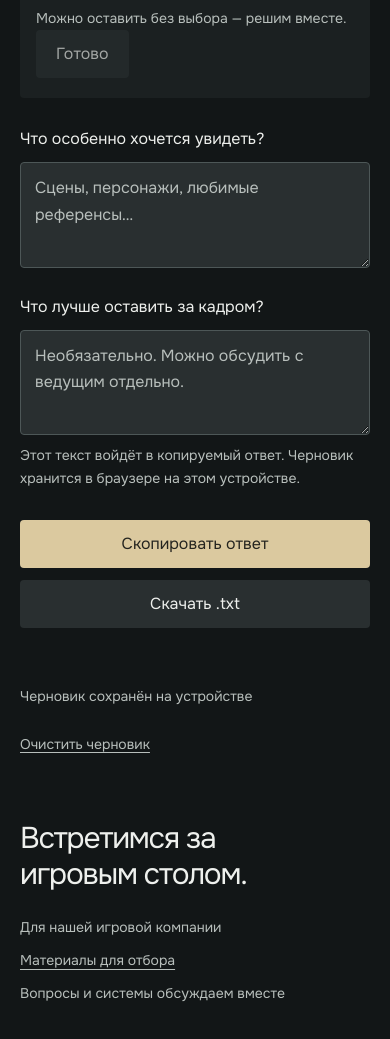
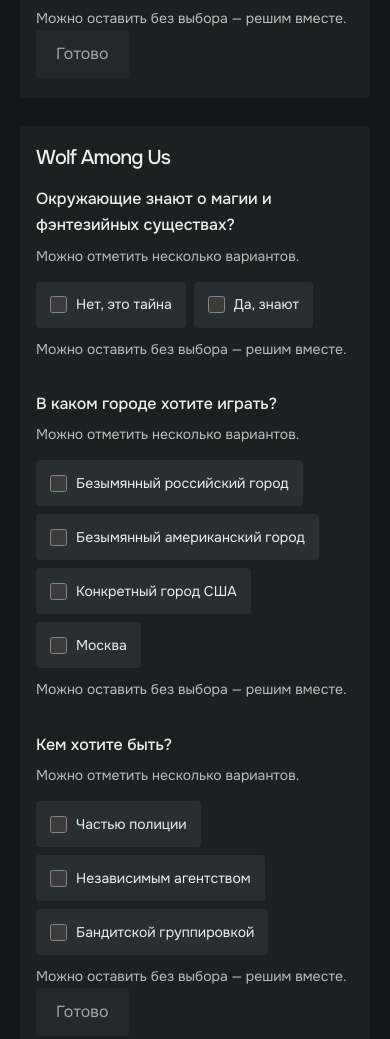
Before and after one commit to Severoff03/ttrpg-setting-choice, a plain HTML site: page index.html in a window 390 px wide. Shown: the part 6907-7946 px from the top of the page. Drawn offline with Linux system fonts and the light colour scheme.

Commit message:
Repeat unanswered questions from every setting in the final survey

```diff
--- a/app.js
+++ b/app.js
@@ -110,7 +110,7 @@
         const world = campaigns.find(item => item.id === input.dataset.campaignId);
         const choice = world?.choices.find(item => item.id === input.dataset.preference);
         if (!choice || !choice.options.some(option => option.value === input.value)) return;
-        const editingReminder = byId("bureau-reminder").contains(input);
+        const editingReminder = input.closest("[data-reminder-world]");
         if (!state.choices[world.id] || typeof state.choices[world.id] !== "object") state.choices[world.id] = {};
         const values = new Set(selectedOptions(world, choice).map(option => option.value));
         if (input.checked) values.add(input.value); else values.delete(input.value);
@@ -124,32 +124,30 @@
           const note = byId(control.dataset.noteId);
           if (note) note.textContent = choiceNote(selected);
         });
-        // Let players finish marking several options in the lower reminder.
-        // A selection made in the world description hides the duplicate below.
-        if (choice.id === "bureau" && !editingReminder) {
-          renderBureauReminder();
-        }
-        if (editingReminder) byId("confirm-bureau").disabled = selectedOptions(world, choice).length === 0;
+        // Keep lower questions in place while players mark multiple options.
+        // Answers made in a setting description immediately remove its duplicate.
+        if (!editingReminder) renderUnansweredQuestions();
+        else editingReminder.querySelector(".confirm-reminder").disabled = ![...editingReminder.querySelectorAll("input[data-preference]")].some(control => control.checked);
         invalidateExport();
         save();
       });
     });
   }
 
-  function renderBureauReminder() {
-    const world = campaigns.find(item => item.id === "anomalies");
-    const choice = world?.choices.find(item => item.id === "bureau");
-    const container = byId("bureau-reminder");
-    const confirmation = byId("bureau-confirmation");
-    const selected = choice ? selectedOptions(world, choice) : [];
-    container.hidden = !choice || selected.length > 0;
-    confirmation.hidden = selected.length === 0;
-    confirmation.textContent = selected.length ? `SCP Foundation: ${selected.map(option => option.label).join("; ")}` : "";
-    container.replaceChildren();
-    if (!choice || selected.length) return;
-    container.innerHTML = `<h3>SCP Foundation</h3>${renderChoice(world, choice, "reminder")}<button type="button" id="confirm-bureau" class="button secondary-button" disabled>Готово</button>`;
+  function renderUnansweredQuestions() {
+    const container = byId("question-reminders");
+    const confirmation = byId("questions-confirmation");
+    const pending = campaigns.map(world => ({ world, choices: world.choices.filter(choice => !selectedOptions(world, choice).length) })).filter(group => group.choices.length);
+    container.hidden = pending.length === 0;
+    confirmation.hidden = pending.length > 0;
+    confirmation.textContent = pending.length ? "" : "Все вопросы о сеттингах заполнены.";
+    container.innerHTML = pending.map(({ world, choices }) => `<section class="question-reminder" data-reminder-world="${escape(world.id)}" aria-labelledby="reminder-title-${escape(world.id)}" data-ui><h3 id="reminder-title-${escape(world.id)}">${escape(world.title)}</h3>${choices.map(choice => renderChoice(world, choice, "reminder")).join("")}<button type="button" class="button secondary-button confirm-reminder" disabled>Готово</button></section>`).join("");
     bindPreferences(container);
-    byId("confirm-bureau").addEventListener("click", () => { renderBureauReminder(); byId("wishes").focus(); });
+    container.querySelectorAll(".confirm-reminder").forEach(button => button.addEventListener("click", () => {
+      renderUnansweredQuestions();
+      const nextQuestion = container.querySelector("input[data-preference]");
+      (nextQuestion || byId("wishes")).focus();
+    }));
   }
 
   function renderAtmosphereArt(art, className = "") {
@@ -218,7 +216,7 @@
     setupAtmosphere(content);
     observeEntrances(content);
     bindPreferences(content);
-    renderBureauReminder();
+    renderUnansweredQuestions();
     content.querySelectorAll(".material-image img").forEach((image) => image.addEventListener("error", () => {
       const notice = document.createElement("p");
       notice.className = "field-help";
--- a/index.html
+++ b/index.html
@@ -7,13 +7,13 @@
   <meta name="description" content="Три мира для нашей следующей настольной ролевой игры. Прочитайте завязки, выберите атмосферу и расскажите, во что хочется сыграть.">
   <title>Выбор сеттинга — SCP, Wolf Among Us, Vampire</title>
   <link rel="icon" href="assets/favicon.svg" type="image/svg+xml">
-  <link rel="stylesheet" href="styles.css?v=1ceb15660b">
+  <link rel="stylesheet" href="styles.css?v=a7d94b682f">
   <link rel="preload" href="assets/fonts/Onest-Variable.ttf" as="font" type="font/ttf" crossorigin>
   <script src="site.config.js?v=292b80ce52" defer></script>
   <script src="settings/anomalies/setting.js?v=34c35fe545" defer></script>
   <script src="settings/urban-fantasy/setting.js?v=61e4d1903d" defer></script>
   <script src="settings/vampire/setting.js?v=78ae1b7093" defer></script>
-  <script src="app.js?v=7a2d8608d5" defer></script>
+  <script src="app.js?v=f83d076605" defer></script>
 </head>
 <body>
   <a class="skip-link" href="#main">К содержимому</a>
@@ -63,8 +63,8 @@
           <p id="scale-help" class="field-help">От 1 — совсем не интересно, до 10 — очень хочу сыграть. Передвиньте ползунок, чтобы поставить оценку.</p>
           <div id="interest-list"></div>
         </fieldset>
-        <section id="bureau-reminder" class="bureau-reminder" aria-label="Выбор бюро SCP Foundation" data-ui></section>
-        <p id="bureau-confirmation" class="bureau-confirmation" role="status" aria-live="polite" hidden></p>
+        <section id="question-reminders" aria-label="Пропущенные вопросы о сеттингах"></section>
+        <p id="questions-confirmation" class="questions-confirmation" role="status" aria-live="polite" hidden></p>
         <div class="field">
           <label for="wishes">Что особенно хочется увидеть?</label>
           <textarea id="wishes" name="wishes" rows="3" maxlength="3000" placeholder="Сцены, персонажи, любимые референсы…"></textarea>
--- a/styles.css
+++ b/styles.css
@@ -343,17 +343,17 @@ h4 {
 .bureau-inline {
   margin-top:28px
 }
-.bureau-reminder {
+.question-reminder {
   margin-bottom:28px;
   padding:22px;
   background:var(--surface);
   border-radius:4px
 }
-.bureau-reminder h3 {
+.question-reminder h3 {
   margin-bottom:16px;
   font-size:20px
 }
-.bureau-confirmation {
+.questions-confirmation {
   margin-bottom:26px;
   color:var(--muted);
   font-size:14px
@@ -1156,7 +1156,7 @@ input[type=range]::-moz-range-progress {
   .story-chapter {
     margin-top:34px
   }
-  .bureau-reminder {
+  .question-reminder {
     padding:20px 16px
   }
   .bureau-list>div {
```
Also changed, not shown: materials.html (+1 -1 lines), 1 other file.
